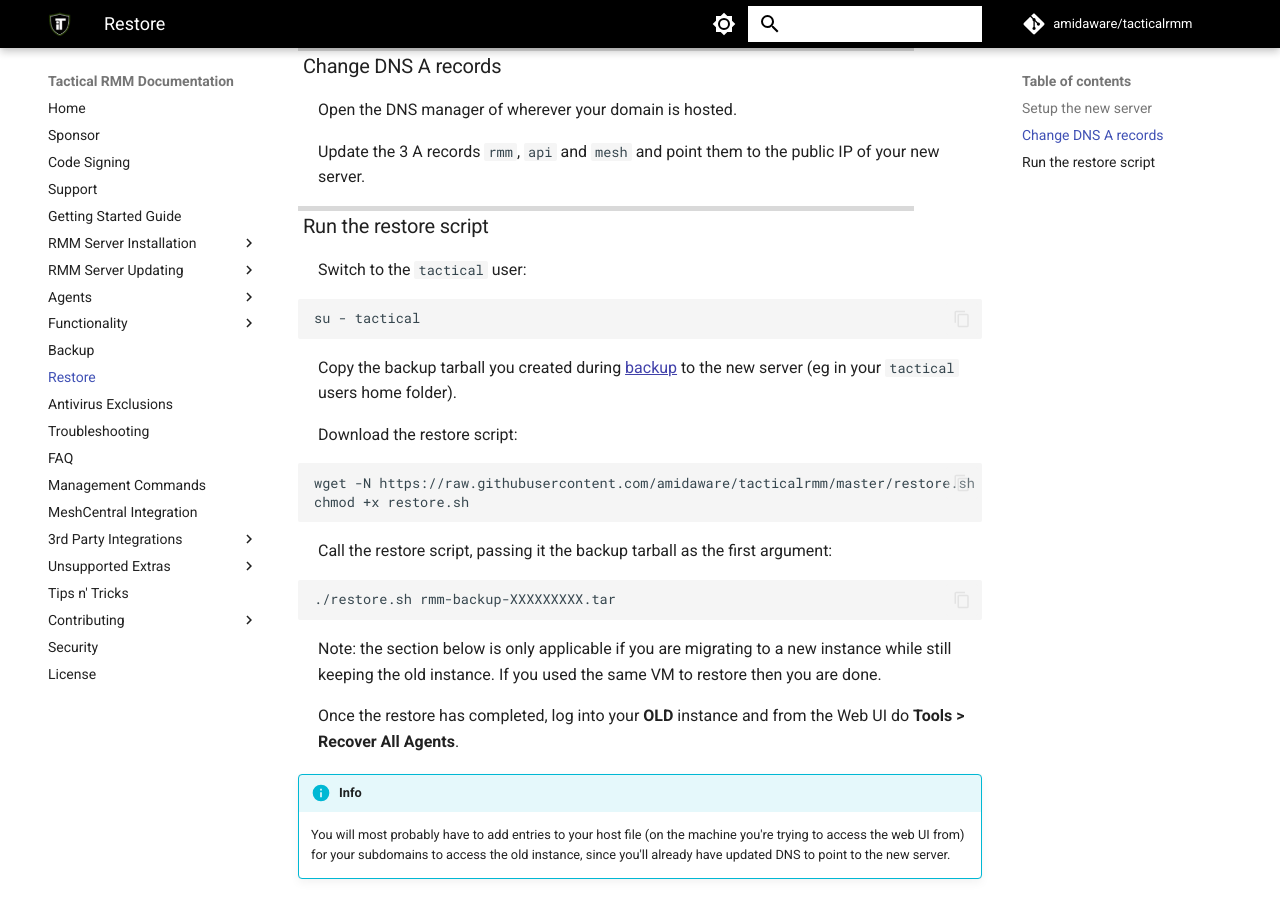
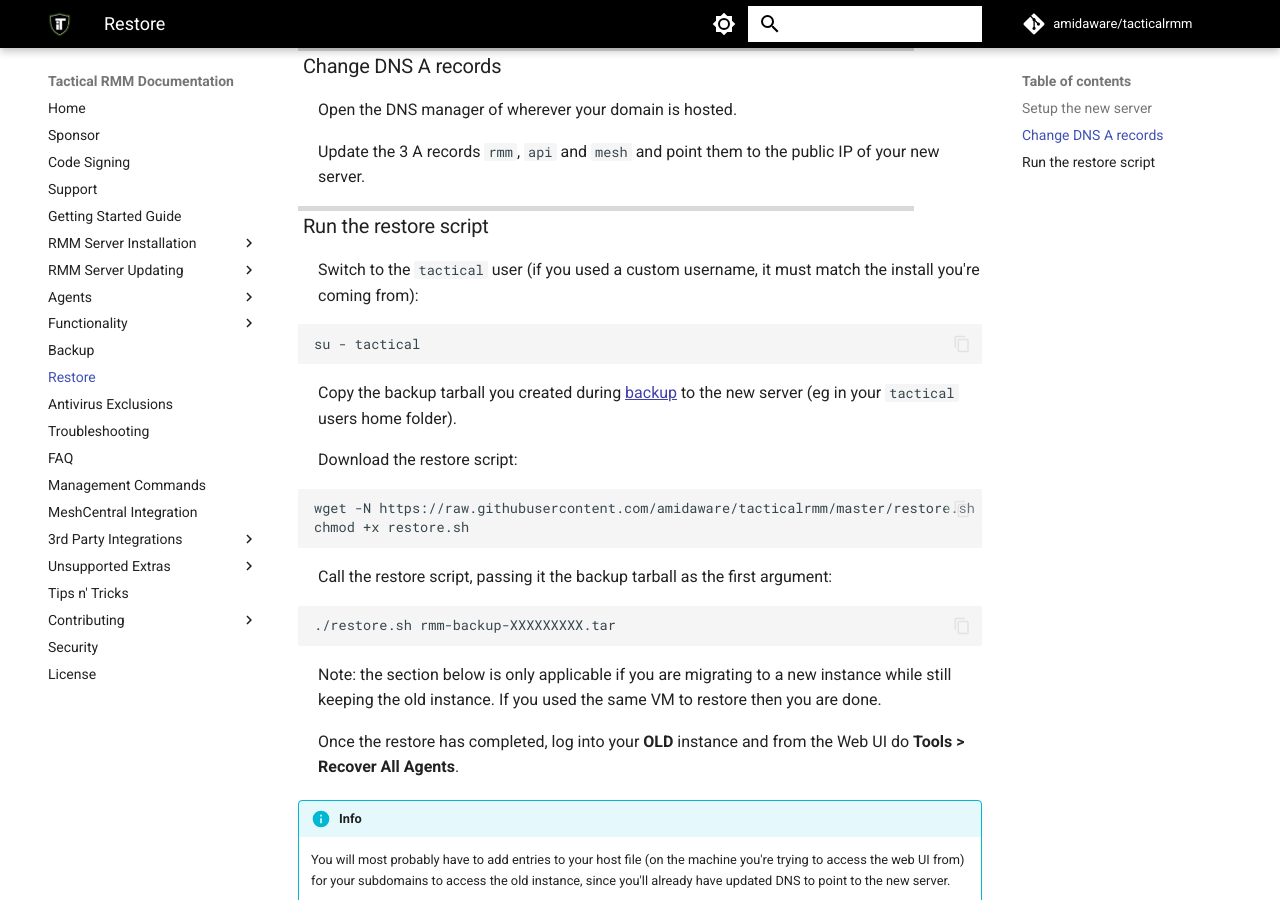
Before and after one commit to amidaware/trmm-docs, an MkDocs documentation site: the page built from docs/restore.md, in a window 1280 px wide and 900 px high, scrolled down 511 px. Built offline with MkDocs 1.6.1 and Material for MkDocs 9.7.7, drawn with Linux system fonts in a browser that asks for light colours; comment, search, counter and statistics services are not loaded.

Commit message:
fixing restore username

````diff
--- a/docs/restore.md
+++ b/docs/restore.md
@@ -16,7 +16,7 @@
 Update the 3 A records `rmm`, `api` and `mesh` and point them to the public IP of your new server.
 ### Run the restore script
 
-Switch to the `tactical` user:
+Switch to the `tactical` user (if you used a custom username, it must match the install you're coming from):
 
 ```bash
 su - tactical
````
